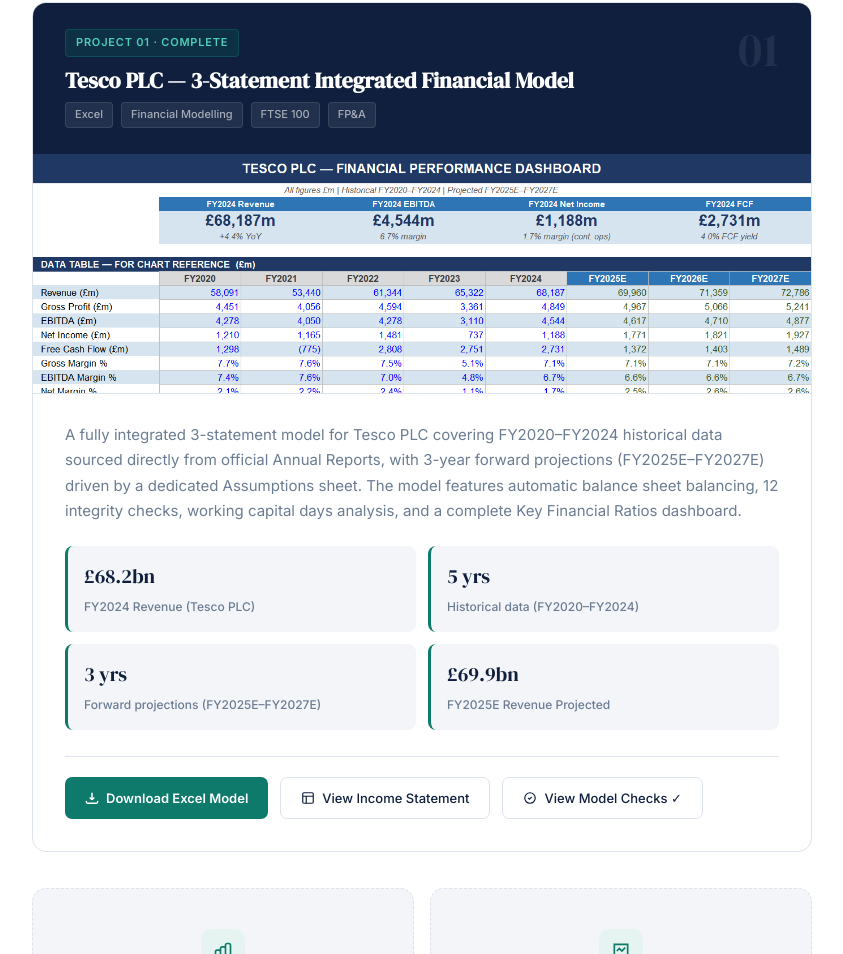
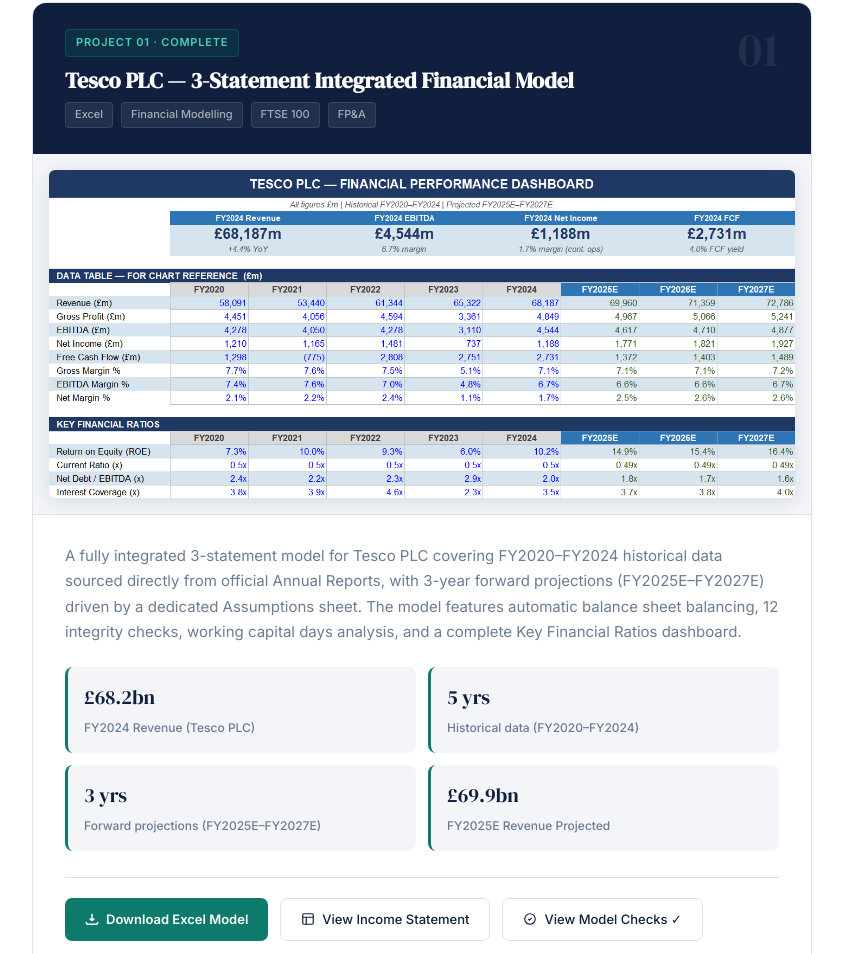
Before and after one commit to alugurohitraj/alugurohitraj.github.io, a plain HTML site: page index.html in a window 1280 px wide. Shown: the part 1177-2131 px from the top of the page, without its empty margins (218-1061 px from the left). Drawn offline with Linux system fonts and the light colour scheme.

Commit message:
Add files via upload

```diff
--- a/index.html
+++ b/index.html
@@ -371,19 +371,23 @@
   .project-screenshot {
     background: var(--fog);
     border-bottom: 1px solid var(--border);
-    height: 240px;
     display: flex;
     align-items: center;
     justify-content: center;
     position: relative;
     overflow: hidden;
+    padding: 16px;
   }
 
   .project-screenshot img {
     width: 100%;
-    height: 100%;
-    object-fit: cover;
+    height: auto;
+    max-height: 420px;
+    object-fit: contain;
     object-position: top;
+    border-radius: 6px;
+    box-shadow: 0 4px 20px rgba(15,31,61,0.12);
+    display: block;
   }
 
   .screenshot-placeholder {
```
